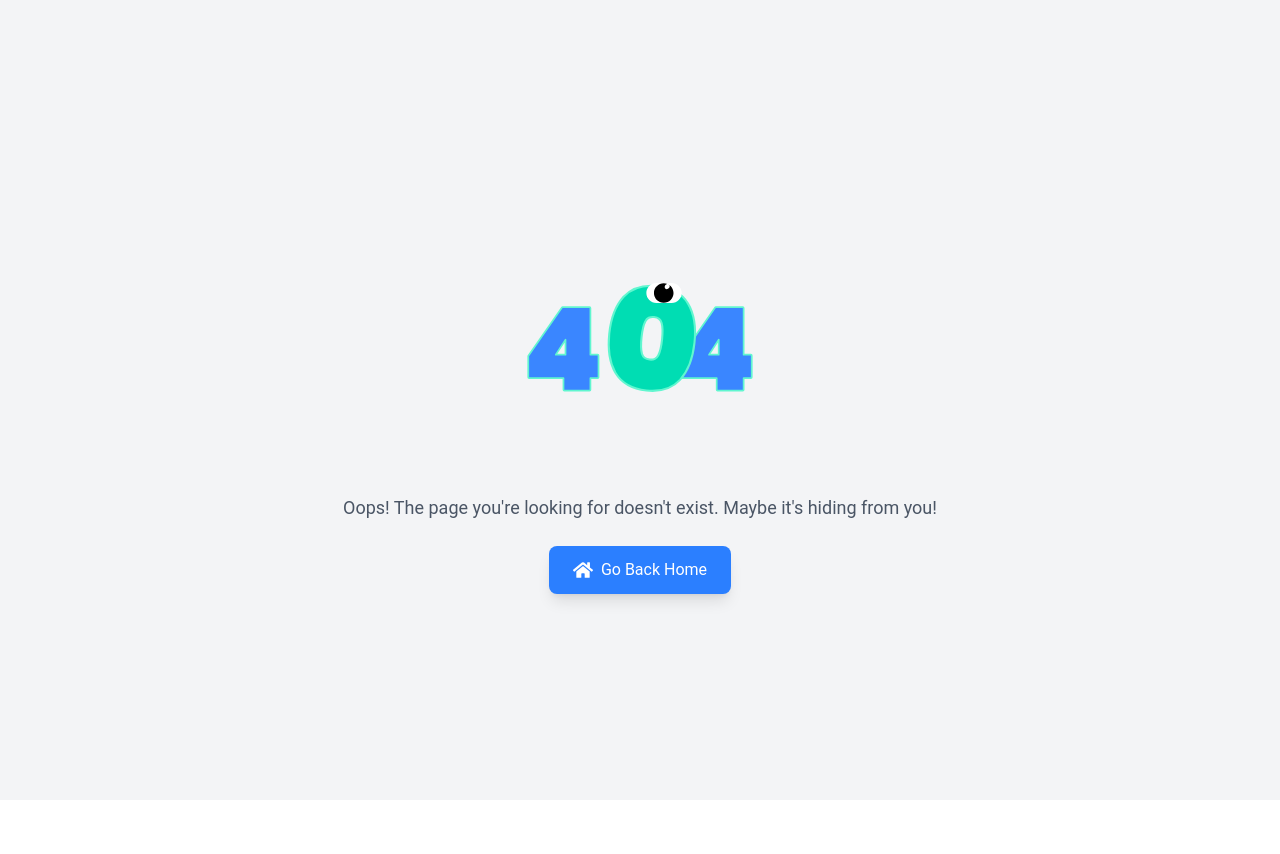
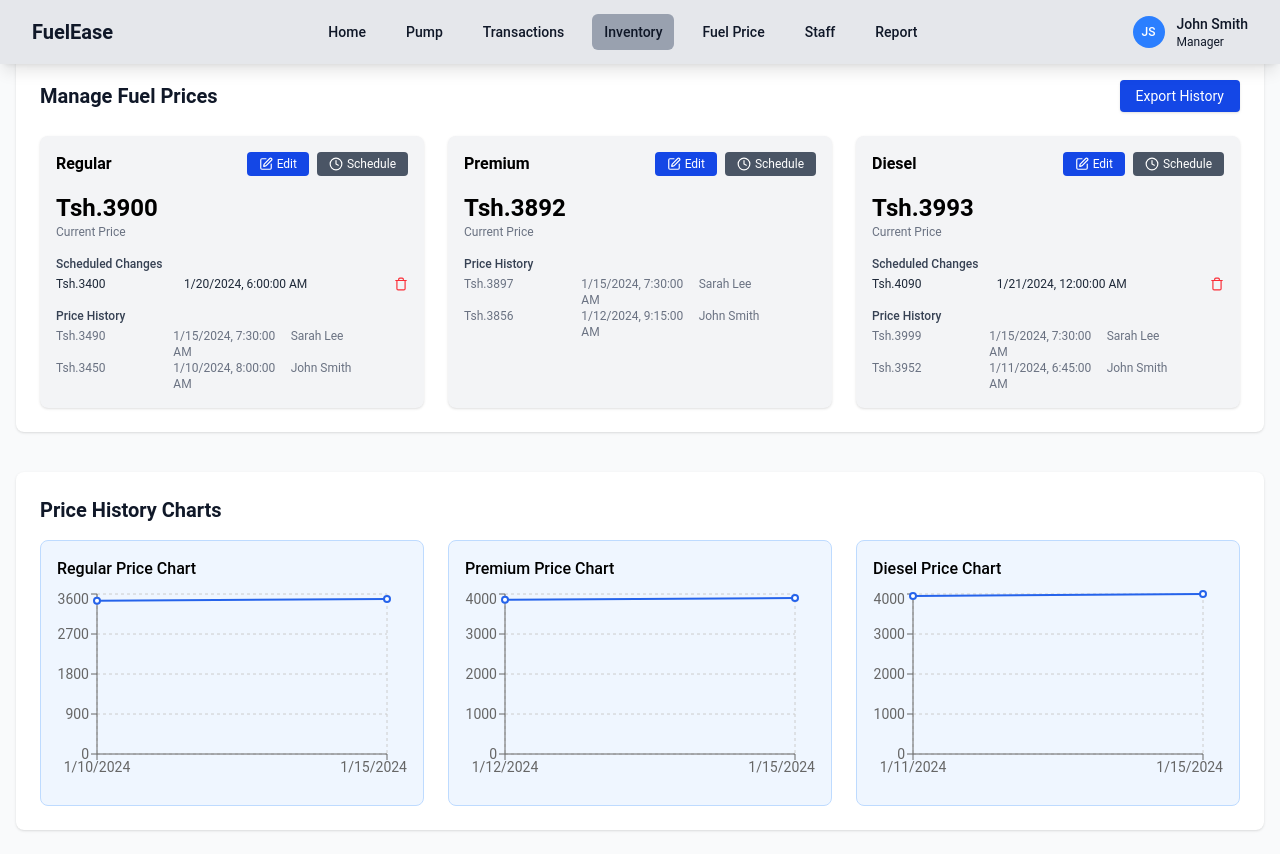
Before and after one commit to harshbix/FuelEase, a React (Vite) app: page / in a window 1280 px wide. Before the commit the page ends 800 px from the top, so only its background shows below. Built offline with nearby package versions, Linux system fonts and the light colour scheme.

Commit message:
added more route for pricing

```diff
--- a/src/App.jsx
+++ b/src/App.jsx
@@ -2,6 +2,7 @@ import React from "react";
 import "./app.css";
 import { BrowserRouter as Router, Routes, Route } from "react-router-dom";
 import NotFound from "./components/NotFound";
+import Prices from "./components/Prices/Prices";
 
 const App = () => {
   return (
@@ -9,6 +10,7 @@ const App = () => {
       <Routes>
         {/* Catch-all route for 404 */}
         <Route path="*" element={<NotFound />} />
+        <Route path="/" element={<Prices />} />
       </Routes>
     </Router>
   );
```
